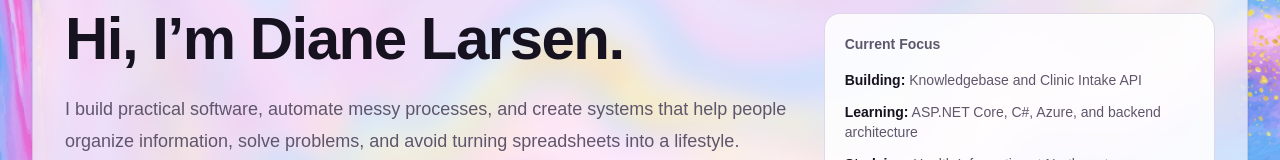
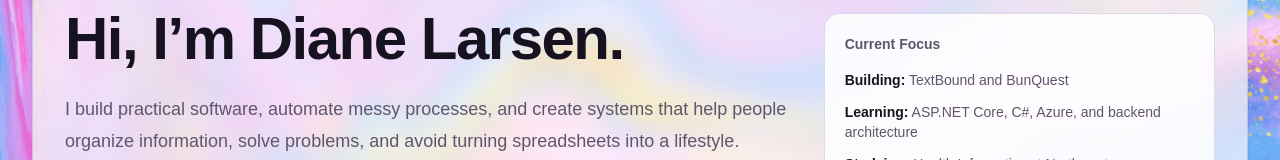
Before and after one commit to DianeLarsen/pandalove, a Next.js app: page / in a window 1280 px wide. Shown: the part 189-349 px from the top of the page. Built offline with nearby package versions, Linux system fonts and the light colour scheme.

Commit message:
updated current focus and added linkes to completed project

```diff
--- a/src/app/page.tsx
+++ b/src/app/page.tsx
@@ -61,7 +61,7 @@ export default async function Home() {
             <ul className="mt-4 space-y-3 text-sm text-muted-foreground">
               <li>
                 <span className="font-semibold text-foreground">Building:</span>{" "}
-                Knowledgebase and Clinic Intake API
+                TextBound and BunQuest
               </li>
               <li>
                 <span className="font-semibold text-foreground">Learning:</span>{" "}
```
